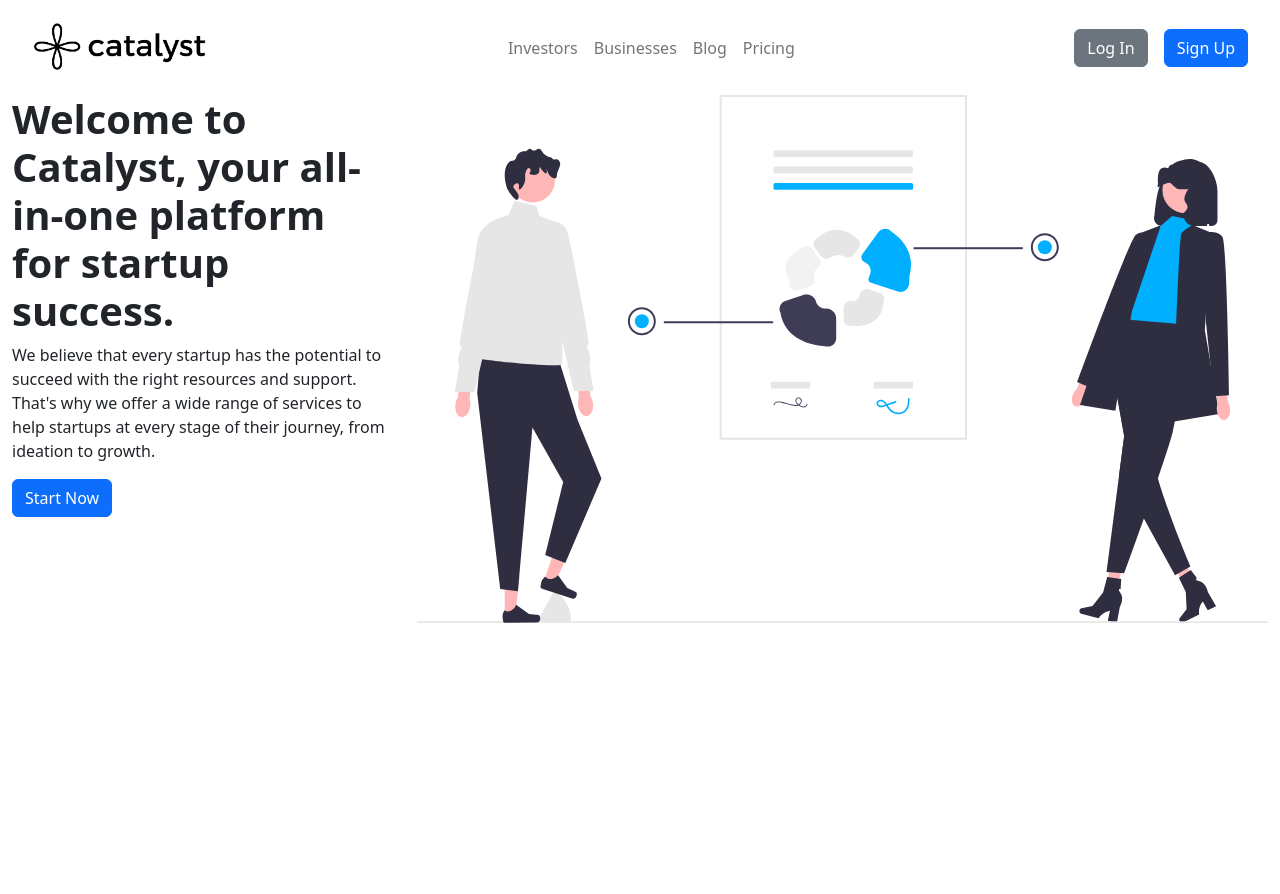
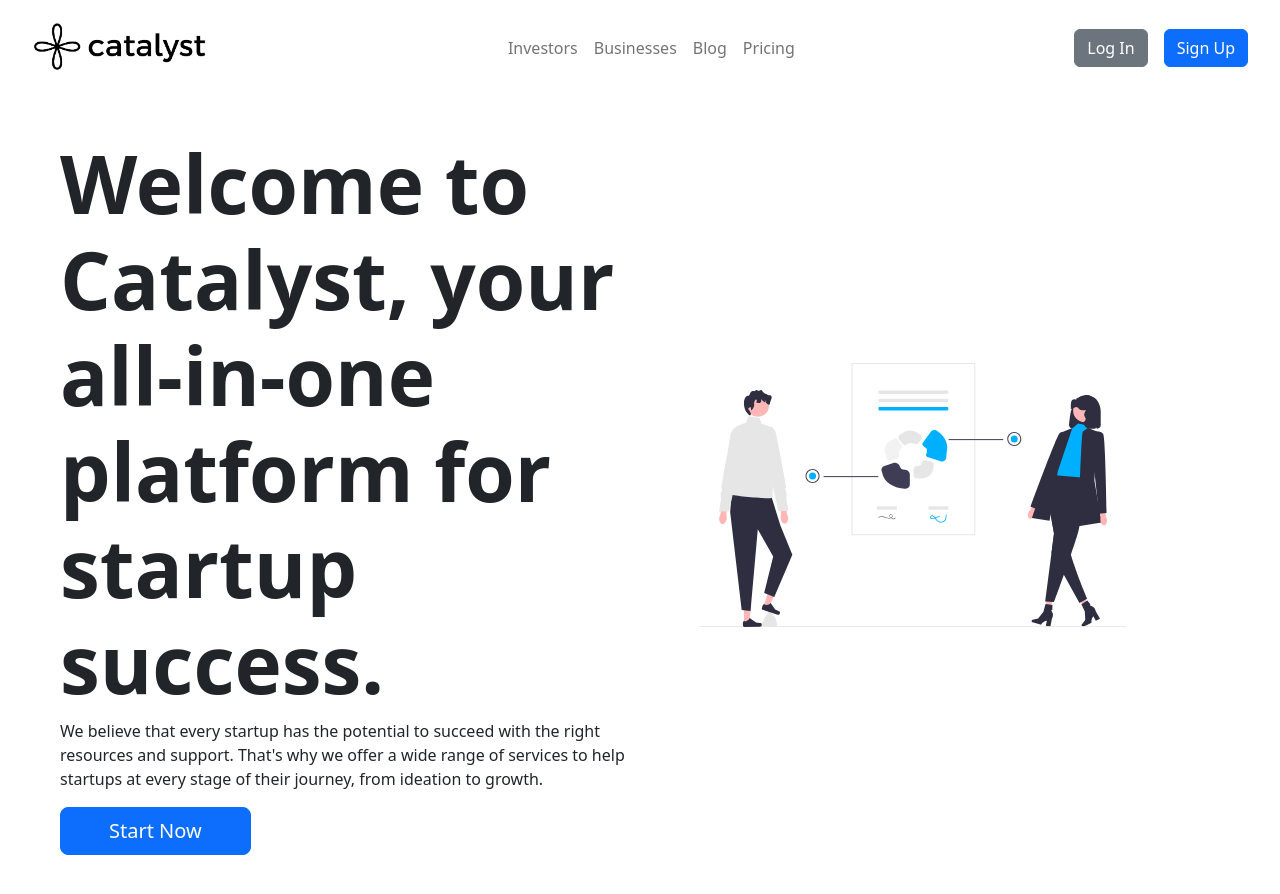
Before and after one commit to NotMishaal/Catalyst, a React (Vite) app: page / in a window 1280 px wide. Before the commit the page ends 800 px from the top, so only its background shows below. Built offline with nearby package versions, Linux system fonts and the light colour scheme; no server answers.

Commit message:
matched style of 1st part

```diff
--- a/src/components/Home.tsx
+++ b/src/components/Home.tsx
@@ -4,24 +4,24 @@ function Home() {
   return (
     <div className="Home">
       <NavBar />
-      <div className="container-fluid">
-        <div className="row">
-          <div className="col">
-            <h1 className="fw-bold">
+      <div className="container-fluid ml-5 ">
+        <div className="row align-items-center vh-100 vw-100">
+          <div className="col mx-5">
+            <h1 className="fw-bold display-1">
               Welcome to Catalyst, your all-in-one platform for startup success.
             </h1>
-            <p>
+            <p className="fw-medium">
               We believe that every startup has the potential to succeed with
               the right resources and support. That's why we offer a wide range
               of services to help startups at every stage of their journey, from
               ideation to growth.
             </p>
-            <button type="button" className="btn btn-primary">
+            <button type="button" className="btn btn-primary btn-lg py-2 px-5">
               Start Now
             </button>
           </div>
           <div className="col">
-            <img src="../../public/sheet.svg"></img>
+            <img src="../../public/sheet.svg" className="img-fluid w-75" />
           </div>
         </div>
       </div>
```
